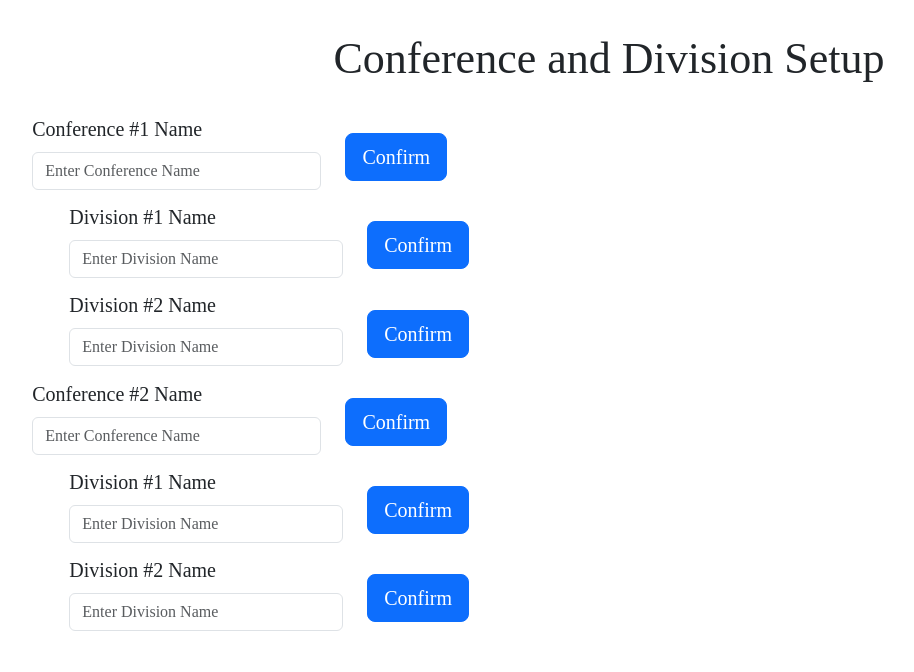
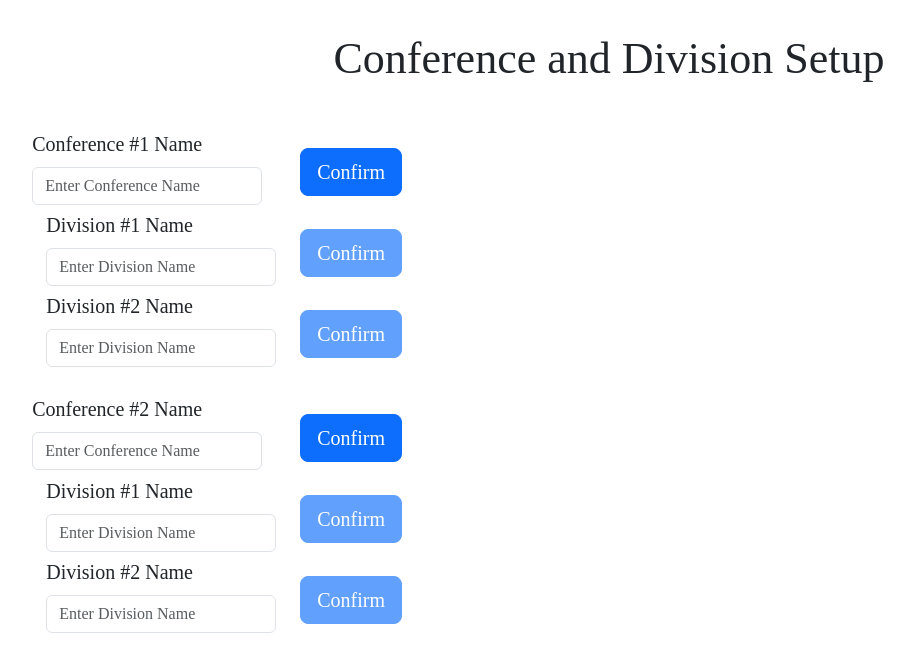
Before and after one commit to RyanFG/HockeyLeagueSimulation, a React (Create React App) app in the folder site/: page /ConfDivSetup in a window 1280 px wide. Shown: the top 672 px of the page, without its empty margins (19-933 px from the left). Built offline with nearby package versions, Linux system fonts and the light colour scheme.

Commit message:
fixed conference/division setup page

```diff
--- a/site/src/App.js
+++ b/site/src/App.js
@@ -5,7 +5,7 @@ import Home from './components/pages/Home';
 import Creation from './components/pages/Creation';
 import SaveFiles from './components/pages/SaveFiles';
 import GameHome from './components/pages/GameHome';
-import ConfDivSetup from './components/pages/confDivSetup';
+import ConfDivSetup from './components/pages/ConfDivSetup';
 
 function App() {
 
@@ -15,7 +15,7 @@ function App() {
         <Routes>
           <Route path="/" element ={<Home/>}/>
           <Route path="/Creation" element ={<Creation/>}/>
-          <Route path="/confDivSetup" element ={<ConfDivSetup/>}/>
+          <Route path="/ConfDivSetup" element ={<ConfDivSetup/>}/>
           <Route path="/SaveFiles" element ={<SaveFiles/>}/>
           <Route path="/GameHome" element ={<GameHome/>}/>
         </Routes>
--- a/site/src/components/pages/Creation.js
+++ b/site/src/components/pages/Creation.js
@@ -6,7 +6,8 @@ import Col from 'react-bootstrap/Col';
 
 function Creation(){
 
-    const [boxToggle, setBoxToggle] = React.useState([{id:0, name:"hasDraft" ,status:true}])
+    const [boxToggle, setBoxToggle] = React.useState([{id:0, name:"hasDraft" ,status:true}]);
+
     const fileCreate = async(e) => {
         try{
             console.log(e.target.fileName.value);
@@ -41,7 +42,7 @@ function Creation(){
                 console.log('New File:', newFile);
             }else{
                 console.log("failed1");
-                console.error('Failed ot create file:', response.statusText);
+                console.error('Failed to create file:', response.statusText);
             }
         }catch(error){
             console.log("failed2");
--- a/site/src/components/pages/confDivSetup.js
+++ b/site/src/components/pages/confDivSetup.js
@@ -5,9 +5,10 @@ import Button from 'react-bootstrap/Button';
 import Row from 'react-bootstrap/Row';
 import Col from 'react-bootstrap/Col';
 
-function confDivSetup(){
+function ConfDivSetup(){
 
     // const [league, setLeague] = useState([]);
+    const [divBtn,setDivBtn] = useState([{id:1,dis:true},{id:2,dis:true}]);
 
     // useEffect(() => {
     //     fetch("http://localhost:3001/getActiveLeague")
@@ -16,12 +17,53 @@ function confDivSetup(){
     // }, [league]);
 
     const league = {
+        league_id: 0,
         numConferences: 2,
         DivsPerConf: 2,
     };
 
-    const disableBtn = (event) => {
+    const disableBtn = (event,id) => {
         event.currentTarget.disabled = true;
+        const nextDivBtn = [...divBtn];
+        const btn = nextDivBtn.find(
+
+        )
+        console.log(nextDivBtn);
+        setDivBtn(nextDivBtn);
+    };
+
+    const disableDivBtn = () => {
+        setDivBtn(true);
+    };
+
+    const createConf = async(e) => {
+        try{
+            e.preventDefault();
+
+            const data = {
+                leagueID: league.league_id.valueOf(),
+                confName: e.confName.value
+            };
+
+            console.log(data);
+
+            const response = await fetch('http://localhost:3001/createConf', {
+                method: 'POST',
+                headers:{'Content-Type': 'application/json'},
+                body: JSON.stringify(data),
+            });
+            if(response.ok){
+                const newConf = await response.json();
+                console.log('New Conference:', newConf);
+            }else{
+                console.log("failed1");
+                console.error('Failed to create conference:', response.statusText);
+            }
+
+        }catch(err){
+            console.log("failed2");
+            console.error('Error creating conference:', err.message);
+        };
     };
 
     function showConf(league){
@@ -35,35 +77,39 @@ function confDivSetup(){
         };
         console.log(confs,divs);
         return confs.map((id1) => {
-            return <Form>
+            return <Form onSubmit={createConf}>
                 <Row style={{paddingTop:'1%', fontSize:'125%', fontFamily:'Rockwell'}}>
-                    <Col xs={3} >
+                    <Col xs={5}>
+                        <Row style={{paddingTop:'3%'}}>
+                            <Col>
                                 <Form.Label>Conference #{id1} Name</Form.Label>
                                 <Form.Control type="text" name="confName" placeholder="Enter Conference Name"/>
                             </Col>
-                    <Col>
-                        <Button style={{position:'absolute',marginTop:'1.5%'}} type="submit" variant="primary" size="lg" onClick={(e) => disableBtn(e)}>
+                            <Col style={{paddingLeft:'5%'}}>
+                                <Button style={{position:'absolute',marginTop:'1.5%'}} type="submit" variant="primary" size="lg" onClick={(e,id1) => disableBtn(e,id1)}>
                                     Confirm
                                 </Button>
                             </Col>
+                        </Row>
                         <Row>
-                        {showDiv(divs)}
+                            {showDiv(divs,id1)}
                         </Row>
+                    </Col>
                 </Row>
             </Form>
         })
     };
 
-    function showDiv(divs){
+    function showDiv(divs,id1){
         return divs.map((id2) => {
-            return <Form style={{paddingTop:'1%',paddingLeft:'4%', fontSize:'100%', fontFamily:'Rockwell'}}>
+            return <Form style={{paddingTop:'1%',paddingLeft:'5%', fontSize:'100%', fontFamily:'Rockwell'}}>
                 <Row>
-                    <Col xs={3}>
+                    <Col>
                         <Form.Label>Division #{id2} Name</Form.Label>
                         <Form.Control type="text" name="divName" placeholder="Enter Division Name"/>
                     </Col>
                     <Col>
-                        <Button style={{position:'absolute',marginTop:'1.5%'}} type="submit" variant="primary" size="lg" onClick={(e) => disableBtn(e)}>
+                        <Button style={{position:'absolute',marginTop:'1.5%'}} type="submit" variant="primary" size="lg" onClick={(e) => disableDivBtn(e)} disabled={divBtn[id1-1]}>
                             Confirm
                         </Button>
                     </Col>
@@ -84,11 +130,13 @@ function confDivSetup(){
         </Row>
         <Row style={{paddingLeft:'4%', paddingTop:'5%'}}>
             <div className="down3">
+                <Form>
                     {showConf(league)}
+                </Form>
             </div>
         </Row>
         </div>
     );
 }
 
-export default confDivSetup;
+export default ConfDivSetup;
```
Also changed, not shown: 1 other file (tests, documents, lock files or other folders). Lines whose indentation alone changed are shown as unchanged.
